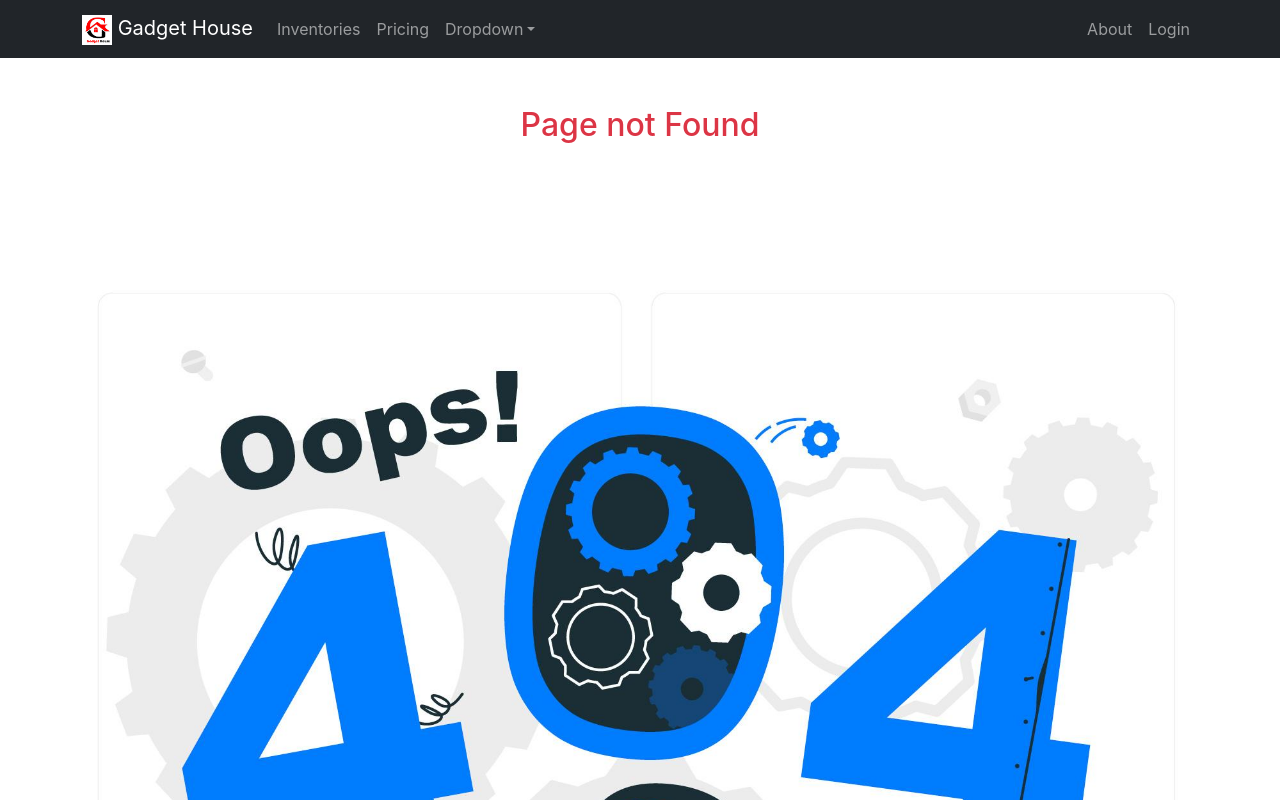
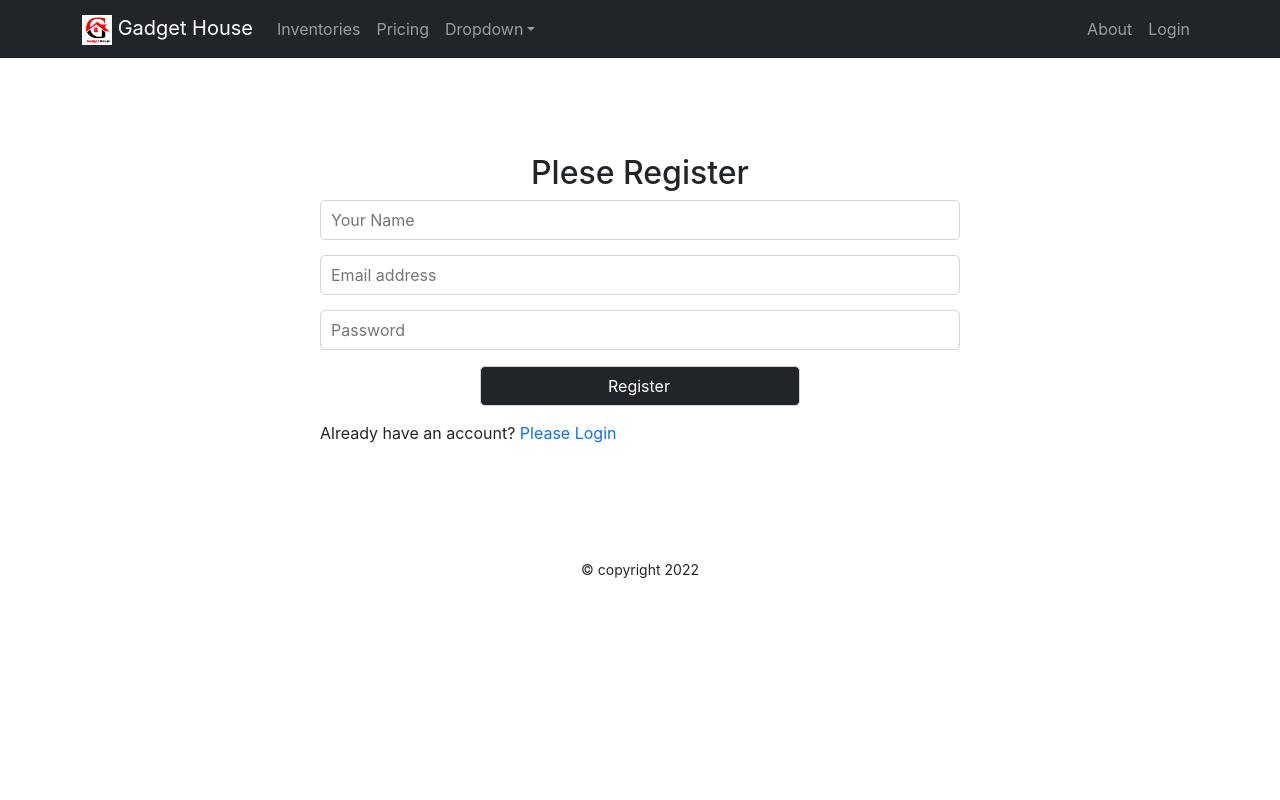
Before and after one commit to jakir10/gadget-house-client, a React (Create React App) app: page /register in a window 1280 px wide. Before the commit this address had no page. Shown: the top 800 px of the page. Built offline with nearby package versions, Linux system fonts and the light colour scheme.

Commit message:
env variable set for firebase config & login register component added

```diff
--- a/src/App.js
+++ b/src/App.js
@@ -3,6 +3,8 @@ import './App.css';
 import About from './Pages/About/About';
 import Home from './Pages/Home/Home/Home';
 import InventoriesDetail from './Pages/InventoriesDetail/InventoriesDetail';
+import Login from './Pages/Login/Login/Login';
+import Register from './Pages/Login/Register/Register';
 import Footer from './Pages/Shared/Footer/Footer';
 import Header from './Pages/Shared/Header/Header';
 import NotFound from './Pages/Shared/NotFound/NotFound';
@@ -16,6 +18,8 @@ function App() {
         <Route path='/home' element={<Home></Home>}></Route>
         <Route path='/inventory/:inventoryId' element={<InventoriesDetail></InventoriesDetail>}></Route>
         <Route path='/about' element={<About></About>}></Route>
+        <Route path='/login' element={<Login></Login>}></Route>
+        <Route path='/register' element={<Register></Register>}></Route>
         <Route path='*' element={<NotFound></NotFound>}></Route>
       </Routes>
       <Footer></Footer>
--- /dev/null
+++ b/src/Pages/Login/Login/Login.js
@@ -0,0 +1,56 @@
+import React, { useRef } from 'react';
+import { Button, Form } from 'react-bootstrap';
+import { Link, useNavigate } from 'react-router-dom';
+
+const Login = () => {
+    const emailRef = useRef('');
+    const passwordRef = useRef('');
+    const navigate = useNavigate();
+
+
+
+    const handleSubmit = event => {
+        event.preventDefault();
+        const email = emailRef.current.value;
+        const password = passwordRef.current.value;
+
+        // signInWithEmailAndPassword(email, password);
+
+    }
+
+    // to navigate login to register page
+    const navigateRegister = event => {
+        navigate('/register')
+    }
+
+    return (
+        <div className='container w-50 mx-auto'>
+            <h2 className='text-primary text-center mt-5 py-5'>Please Login</h2>
+            <Form onSubmit={handleSubmit}>
+                <Form.Group className="mb-3" controlId="formBasicEmail">
+                    <Form.Label>Email address</Form.Label>
+                    <Form.Control ref={emailRef} type="email" placeholder="Enter email" required />
+                    <Form.Text className="text-muted">
+                        We'll never share your email with anyone else.
+                    </Form.Text>
+                </Form.Group>
+
+                <Form.Group className="mb-3" controlId="formBasicPassword">
+                    <Form.Label>Password</Form.Label>
+                    <Form.Control ref={passwordRef} type="password" placeholder="Password" required />
+                </Form.Group>
+                <Form.Group className="mb-3" controlId="formBasicCheckbox">
+                    <Form.Check type="checkbox" label="Check me out" />
+                </Form.Group>
+                <Button variant="primary" type="submit">
+                    Login
+                </Button>
+            </Form>
+
+            <p>Don't have an account? <Link to={'/register'} className='text-primary pe-auto text-decoration-none' onClick={navigateRegister}>Please Register</Link></p>
+
+        </div>
+    );
+};
+
+export default Login;
--- /dev/null
+++ b/src/Pages/Login/Register/Register.css
@@ -0,0 +1,15 @@
+.register-form {
+    margin: 0 auto;
+    width: 50%;
+}
+
+.register-form input:not([type=checkbox]) {
+    display: block;
+    width: 100%;
+    height: 40px;
+    border-radius: 5px;
+    border: 1px solid lightgrey;
+    padding-left: 10px;
+    font-size: 16px;
+    margin-bottom: 15px;
+}
--- /dev/null
+++ b/src/Pages/Login/Register/Register.js
@@ -0,0 +1,44 @@
+import React from 'react';
+import { Link, useNavigate } from 'react-router-dom';
+import './Register.css';
+
+const Register = () => {
+
+    //for navigate from register page to login page
+    const navigate = useNavigate();
+    const navigateLogin = () => {
+        navigate('/login');
+    }
+
+
+    const handleRegister = async (event) => {
+        event.preventDefault();
+        const name = event.target.name.value;
+        const email = event.target.email.value;
+        const password = event.target.password.value;
+
+        // await createUserWithEmailAndPassword(email, password);
+        // await updateProfile({ displayName: name });
+        // alert('Updated profile');
+        // navigate('/home');
+    }
+
+    return (
+        <div className='register-form mt-5 py-5'>
+            <h2 style={{ textAlign: 'center' }}>Plese Register</h2>
+            <form onSubmit={handleRegister}>
+                <input type="text" name='' id='' placeholder='Your Name' />
+
+                <input type="emaill" name='email' id='' placeholder='Email address' required />
+
+                <input type="password" name='password' id='' placeholder='Password' required />
+                {/* <input onClick={() => setAgree(!agree)} type="checkbox" name="terms" id="terms" /> */}
+                {/* <label className={`ps-2 ${agree ? '' : 'text-danger'}`} htmlFor="terms">Accept terms & condition</label> */}
+                <input className='w-50 mx-auto btn btn-dark mt-3' type="submit" value={'Register'} />
+            </form>
+            <p>Already have an account? <Link to={'/login'} className='text-primary pe-auto text-decoration-none' onClick={navigateLogin} >Please Login</Link></p>
+        </div>
+    );
+};
+
+export default Register; <h2>Plese Register</h2>
```
Also changed, not shown: src/firebase.init.js (+7 -7 lines).
